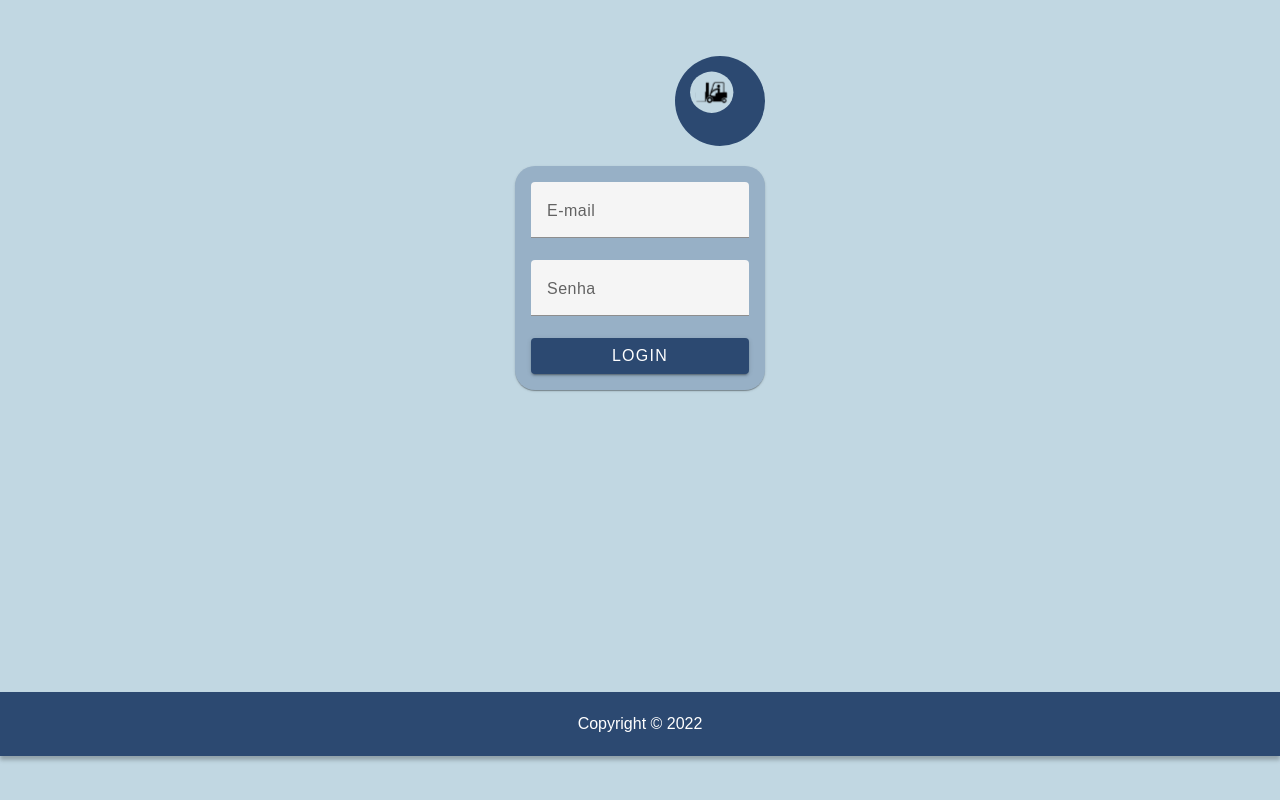
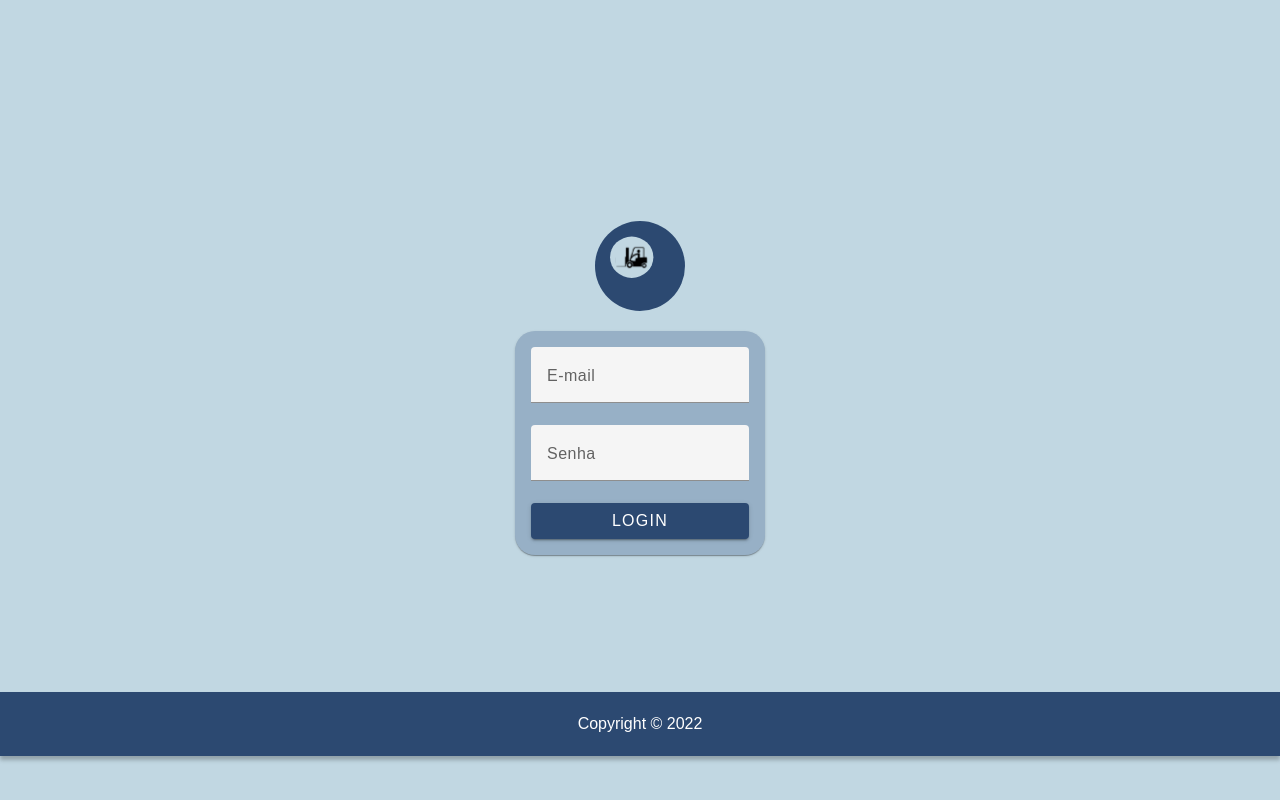
Before and after one commit to TCC-T-Academy/app-webstock, an Angular app: page /login in a window 1280 px wide. Shown: the part 44-844 px from the top of the page. Built offline with nearby package versions, Linux system fonts and the light colour scheme.

Commit message:
correcao do layout do login

```diff
--- a/src/app/login/login.component.css
+++ b/src/app/login/login.component.css
@@ -2,6 +2,7 @@
   display: flex;
   align-items: center;
   justify-content: center;
+  height: 83vh;
 }
 
 .logo {
--- a/src/app/login/login.component.html
+++ b/src/app/login/login.component.html
@@ -1,7 +1,9 @@
 <div class="principal">
   <div class="conteudo">
     <div class="logo">
+      <div class="example-spacer"></div>
       <img src="..\assets\logo-webstock.svg" alt="Logotipo WebStock">
+      <div class="example-spacer"></div>
     </div>
     <mat-card>
       <mat-card-content>
@@ -22,9 +24,5 @@
         <!--  <button (click)="verToken()">Ver token</button> -->
       </mat-card-content>
     </mat-card>
-    <div style="height: 500px;">
-      <!-- <p><a href="/cadastro">Cadastro</a></p>
-      <p><a href="/cadastro">Esqueci minha senha</a></p> -->
-    </div>
   </div>
 </div>
```
